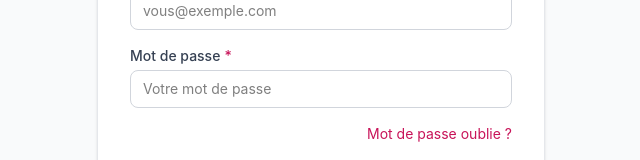
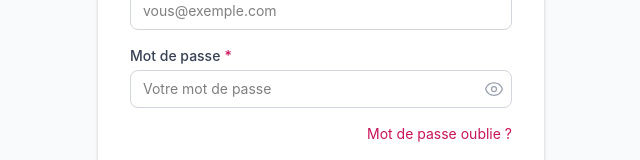
Before and after one commit to RayaneBICABA/zulu, a React (Vite) app in the folder frontend/: page /login in a window 1280 px wide. Shown: the part 285-445 px from the top of the page, without its empty margins (319-959 px from the left). Built offline with nearby package versions, Linux system fonts and the light colour scheme; no server answers.

Commit message:
feat(ui): add password show/hide toggle on all password fields
Add rightElement prop to Input component.
Remove dev shortcut verification link from RegisterPage.
Add eye toggle icons on LoginPage and RegisterPage password fields.

```diff
--- a/frontend/src/components/ui/Input.jsx
+++ b/frontend/src/components/ui/Input.jsx
@@ -9,6 +9,7 @@
   disabled = false,
   required = false,
   className = '',
+  rightElement,
 }) => (
   <div className={`flex flex-col gap-1 ${className}`}>
     {label && (
@@ -18,6 +19,7 @@
         {required && <span className="text-primary-500 ml-1">*</span>}
       </label>
     )}
+    <div className="relative">
       <input
         id={name}
         name={name}
@@ -35,8 +37,15 @@
           ${error
             ? 'border-error bg-red-50'
             : 'border-gray-300 bg-white hover:border-gray-400'}
+          ${rightElement ? 'pr-10' : ''}
         `}
       />
+      {rightElement && (
+        <div className="absolute right-2 top-1/2 -translate-y-1/2 flex items-center">
+          {rightElement}
+        </div>
+      )}
+    </div>
     {error && (
       <span className="text-xs text-error">{error}</span>
     )}
--- a/frontend/src/features/auth/pages/LoginPage.jsx
+++ b/frontend/src/features/auth/pages/LoginPage.jsx
@@ -19,6 +19,7 @@
   const [error, setError] = useState(null)
   const [loading, setLoading] = useState(false)
   const [fieldErrors, setFieldErrors] = useState({})
+  const [showPassword, setShowPassword] = useState(false)
 
   const handleChange = (e) => {
     setForm((prev) => ({ ...prev, [e.target.name]: e.target.value }))
@@ -86,12 +87,31 @@
             <Input
               label="Mot de passe"
               name="password"
-              type="password"
+              type={showPassword ? 'text' : 'password'}
               placeholder="Votre mot de passe"
               value={form.password}
               onChange={handleChange}
               error={fieldErrors.password}
               required
+              rightElement={
+                <button
+                  type="button"
+                  onClick={() => setShowPassword((p) => !p)}
+                  className="text-gray-400 hover:text-gray-600 transition-colors"
+                  tabIndex={-1}
+                >
+                  {showPassword ? (
+                    <svg className="w-5 h-5" fill="none" viewBox="0 0 24 24" stroke="currentColor">
+                      <path strokeLinecap="round" strokeLinejoin="round" strokeWidth={1.5} d="M3.98 8.223A10.477 10.477 0 001.934 12C3.226 16.338 7.244 19.5 12 19.5c.993 0 1.953-.138 2.863-.395M6.228 6.228A10.45 10.45 0 0112 4.5c4.756 0 8.773 3.162 10.065 7.498a10.523 10.523 0 01-4.293 5.774M6.228 6.228L3 3m3.228 3.228l3.65 3.65m7.894 7.894L21 21m-3.228-3.228l-3.65-3.65m0 0a3 3 0 10-4.243-4.243m4.242 4.242L9.88 9.88" />
+                    </svg>
+                  ) : (
+                    <svg className="w-5 h-5" fill="none" viewBox="0 0 24 24" stroke="currentColor">
+                      <path strokeLinecap="round" strokeLinejoin="round" strokeWidth={1.5} d="M2.036 12.322a1.012 1.012 0 010-.639C3.423 7.51 7.36 4.5 12 4.5c4.638 0 8.573 3.007 9.963 7.178.07.207.07.431 0 .639C20.577 16.49 16.64 19.5 12 19.5c-4.638 0-8.573-3.007-9.963-7.178z" />
+                      <path strokeLinecap="round" strokeLinejoin="round" strokeWidth={1.5} d="M15 12a3 3 0 11-6 0 3 3 0 016 0z" />
+                    </svg>
+                  )}
+                </button>
+              }
             />
             <div className="flex justify-end">
               <Link
--- a/frontend/src/features/auth/pages/RegisterPage.jsx
+++ b/frontend/src/features/auth/pages/RegisterPage.jsx
@@ -23,7 +23,8 @@
   const [loading, setLoading] = useState(false)
   const [fieldErrors, setFieldErrors] = useState({})
   const [success, setSuccess] = useState(false)
-  const [verificationUrl, setVerificationUrl] = useState(null)
+  const [showPassword, setShowPassword] = useState(false)
+  const [showConfirm, setShowConfirm] = useState(false)
 
   const handleChange = (e) => {
     setForm((prev) => ({ ...prev, [e.target.name]: e.target.value }))
@@ -48,13 +49,12 @@
     setError(null)
     setLoading(true)
     try {
-      const data = await register({
+      await register({
         email: form.email,
         password: form.password,
         first_name: form.first_name,
         last_name: form.last_name,
       })
-      if (data?.verification_url) setVerificationUrl(data.verification_url)
       setSuccess(true)
     } catch (err) {
       setError(err.message)
@@ -81,17 +81,9 @@
               <h1 className="text-xl font-bold text-secondary-500 mb-2">
                 Inscription reussie
               </h1>
-              <p className="text-sm text-gray-400 mb-4">
+              <p className="text-sm text-gray-400 mb-6">
                 Un email de verification vous a ete envoye. Veuillez cliquer sur le lien pour activer votre compte.
               </p>
-              {verificationUrl && (
-                <a
-                  href={verificationUrl}
-                  className="block mb-6 text-sm text-primary-500 hover:text-primary-600 underline break-all"
-                >
-                  {verificationUrl}
-                </a>
-              )}
               <Button onClick={() => navigate(ROUTES.login)}>
                 Se connecter
               </Button>
@@ -160,22 +152,60 @@
             <Input
               label="Mot de passe"
               name="password"
-              type="password"
+              type={showPassword ? 'text' : 'password'}
               placeholder="Minimum 8 caracteres"
               value={form.password}
               onChange={handleChange}
               error={fieldErrors.password}
               required
+              rightElement={
+                <button
+                  type="button"
+                  onClick={() => setShowPassword((p) => !p)}
+                  className="text-gray-400 hover:text-gray-600 transition-colors"
+                  tabIndex={-1}
+                >
+                  {showPassword ? (
+                    <svg className="w-5 h-5" fill="none" viewBox="0 0 24 24" stroke="currentColor">
+                      <path strokeLinecap="round" strokeLinejoin="round" strokeWidth={1.5} d="M3.98 8.223A10.477 10.477 0 001.934 12C3.226 16.338 7.244 19.5 12 19.5c.993 0 1.953-.138 2.863-.395M6.228 6.228A10.45 10.45 0 0112 4.5c4.756 0 8.773 3.162 10.065 7.498a10.523 10.523 0 01-4.293 5.774M6.228 6.228L3 3m3.228 3.228l3.65 3.65m7.894 7.894L21 21m-3.228-3.228l-3.65-3.65m0 0a3 3 0 10-4.243-4.243m4.242 4.242L9.88 9.88" />
+                    </svg>
+                  ) : (
+                    <svg className="w-5 h-5" fill="none" viewBox="0 0 24 24" stroke="currentColor">
+                      <path strokeLinecap="round" strokeLinejoin="round" strokeWidth={1.5} d="M2.036 12.322a1.012 1.012 0 010-.639C3.423 7.51 7.36 4.5 12 4.5c4.638 0 8.573 3.007 9.963 7.178.07.207.07.431 0 .639C20.577 16.49 16.64 19.5 12 19.5c-4.638 0-8.573-3.007-9.963-7.178z" />
+                      <path strokeLinecap="round" strokeLinejoin="round" strokeWidth={1.5} d="M15 12a3 3 0 11-6 0 3 3 0 016 0z" />
+                    </svg>
+                  )}
+                </button>
+              }
             />
             <Input
               label="Confirmer le mot de passe"
               name="confirm_password"
-              type="password"
+              type={showConfirm ? 'text' : 'password'}
               placeholder="Repetez le mot de passe"
               value={form.confirm_password}
               onChange={handleChange}
               error={fieldErrors.confirm_password}
               required
+              rightElement={
+                <button
+                  type="button"
+                  onClick={() => setShowConfirm((p) => !p)}
+                  className="text-gray-400 hover:text-gray-600 transition-colors"
+                  tabIndex={-1}
+                >
+                  {showConfirm ? (
+                    <svg className="w-5 h-5" fill="none" viewBox="0 0 24 24" stroke="currentColor">
+                      <path strokeLinecap="round" strokeLinejoin="round" strokeWidth={1.5} d="M3.98 8.223A10.477 10.477 0 001.934 12C3.226 16.338 7.244 19.5 12 19.5c.993 0 1.953-.138 2.863-.395M6.228 6.228A10.45 10.45 0 0112 4.5c4.756 0 8.773 3.162 10.065 7.498a10.523 10.523 0 01-4.293 5.774M6.228 6.228L3 3m3.228 3.228l3.65 3.65m7.894 7.894L21 21m-3.228-3.228l-3.65-3.65m0 0a3 3 0 10-4.243-4.243m4.242 4.242L9.88 9.88" />
+                    </svg>
+                  ) : (
+                    <svg className="w-5 h-5" fill="none" viewBox="0 0 24 24" stroke="currentColor">
+                      <path strokeLinecap="round" strokeLinejoin="round" strokeWidth={1.5} d="M2.036 12.322a1.012 1.012 0 010-.639C3.423 7.51 7.36 4.5 12 4.5c4.638 0 8.573 3.007 9.963 7.178.07.207.07.431 0 .639C20.577 16.49 16.64 19.5 12 19.5c-4.638 0-8.573-3.007-9.963-7.178z" />
+                      <path strokeLinecap="round" strokeLinejoin="round" strokeWidth={1.5} d="M15 12a3 3 0 11-6 0 3 3 0 016 0z" />
+                    </svg>
+                  )}
+                </button>
+              }
             />
             <Button type="submit" fullWidth loading={loading}>
               S'inscrire
```
Lines whose indentation alone changed are shown as unchanged.
